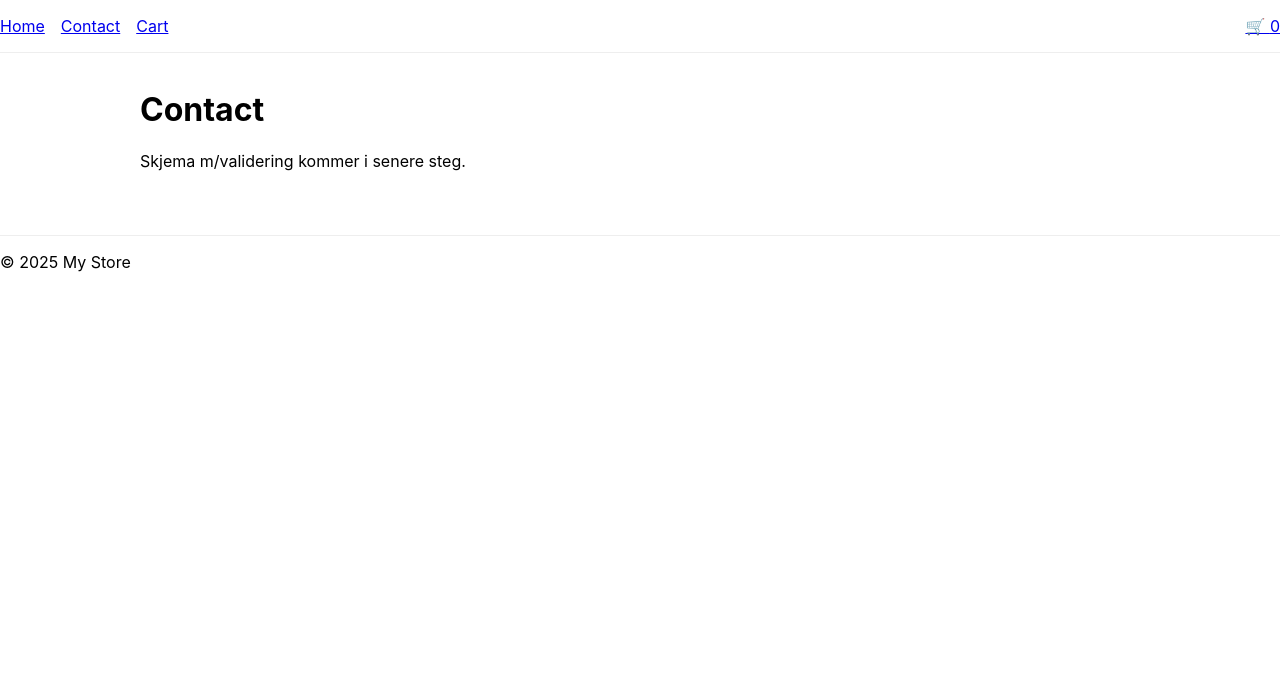
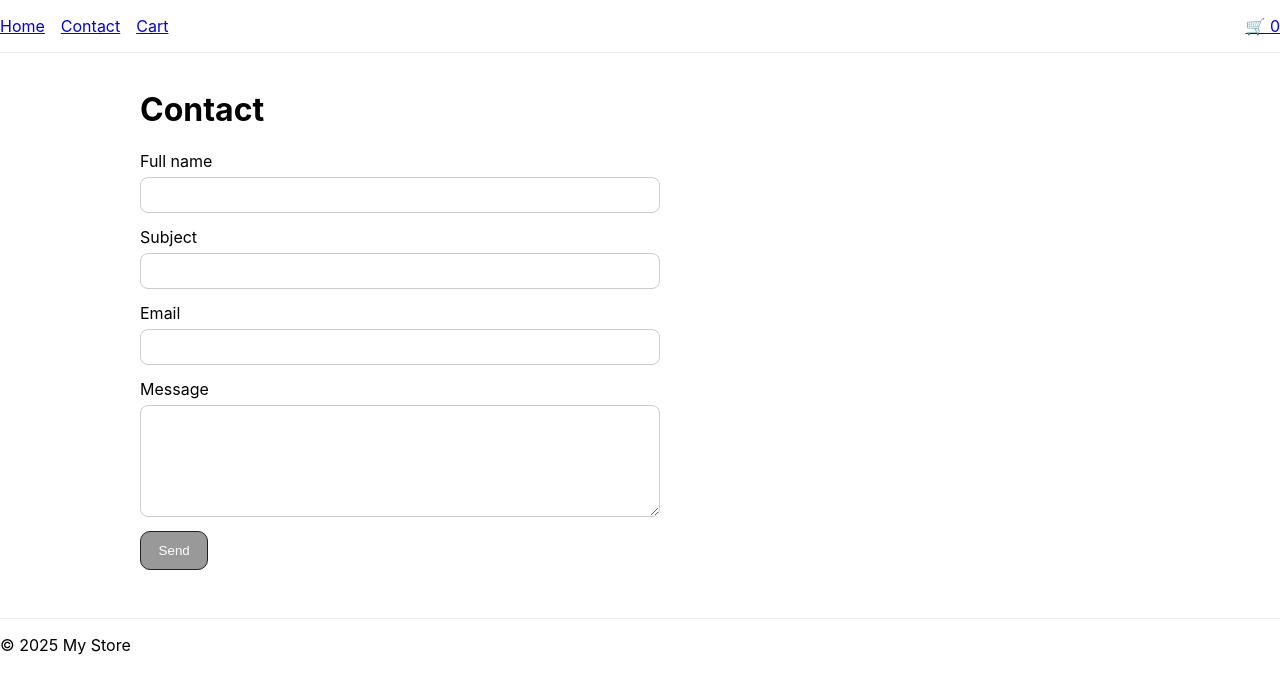
Before and after one commit to KineOnes/noroff-ecom, a React (Create React App) app: page /contact in a window 1280 px wide. Shown: the top 694 px of the page. Built offline with nearby package versions, Linux system fonts and the light colour scheme.

Commit message:
Add working contact form on contact

```diff
--- a/src/pages/ContactPage.jsx
+++ b/src/pages/ContactPage.jsx
@@ -1,8 +1,185 @@
+import { useState, useMemo } from "react";
+
+/**
+ * Krav fra brief:
+ * - Full name: min 3 tegn, required
+ * - Subject:   min 3 tegn, required
+ * - Email:     gyldig e-post, required
+ * - Body:      min 3 tegn, required
+ * - Ved suksess: console.log(data)
+ */
+
+const emailRegex = /^[^\s@]+@[^\s@]+\.[^\s@]+$/;
+
 export default function ContactPage() {
-    return (
-      <>
-        <h1>Contact</h1>
-        <p>Skjema m/validering kommer i senere steg.</p>
-      </>
-    );
+  const [values, setValues] = useState({
+    fullName: "",
+    subject: "",
+    email: "",
+    body: "",
+  });
+
+  const [touched, setTouched] = useState({
+    fullName: false,
+    subject: false,
+    email: false,
+    body: false,
+  });
+
+  // Validering
+  const errors = useMemo(() => {
+    const e = {};
+    if (!values.fullName || values.fullName.trim().length < 3) {
+      e.fullName = "Full name must be at least 3 characters.";
+    }
+    if (!values.subject || values.subject.trim().length < 3) {
+      e.subject = "Subject must be at least 3 characters.";
+    }
+    if (!values.email || !emailRegex.test(values.email)) {
+      e.email = "Please enter a valid email address.";
+    }
+    if (!values.body || values.body.trim().length < 3) {
+      e.body = "Message must be at least 3 characters.";
+    }
+    return e;
+  }, [values]);
+
+  const isValid = Object.keys(errors).length === 0;
+
+  function handleChange(e) {
+    const { name, value } = e.target;
+    setValues((v) => ({ ...v, [name]: value }));
   }
+
+  function handleBlur(e) {
+    const { name } = e.target;
+    setTouched((t) => ({ ...t, [name]: true }));
+  }
+
+  function handleSubmit(e) {
+    e.preventDefault();
+    // Marker alt som "touched" slik at feil vises
+    setTouched({ fullName: true, subject: true, email: true, body: true });
+
+    if (!isValid) return; // ikke send hvis feil
+
+    // 👍 Kravet sier "console.log the data"
+    console.log("Contact form submitted:", values);
+
+    // Valgfritt: liten tilbakemelding og reset
+    alert("Takk! Skjemaet ble sendt.");
+    setValues({ fullName: "", subject: "", email: "", body: "" });
+    setTouched({ fullName: false, subject: false, email: false, body: false });
+  }
+
+  // Enkle inline-stiler (du kan flytte til CSS senere)
+  const fieldStyle = { display: "grid", gap: 6, marginBottom: 14 };
+  const inputStyle = { padding: "0.6rem 0.8rem", borderRadius: 8, border: "1px solid #ccc" };
+  const errorStyle = { color: "crimson", fontSize: 14 };
+
+  return (
+    <>
+      <h1>Contact</h1>
+
+      <form onSubmit={handleSubmit} noValidate style={{ maxWidth: 520 }}>
+        {/* Full name */}
+        <div style={fieldStyle}>
+          <label htmlFor="fullName">Full name</label>
+          <input
+            id="fullName"
+            name="fullName"
+            type="text"
+            required
+            minLength={3}
+            value={values.fullName}
+            onChange={handleChange}
+            onBlur={handleBlur}
+            aria-invalid={touched.fullName && !!errors.fullName}
+            aria-describedby="err-fullName"
+            style={inputStyle}
+          />
+          {touched.fullName && errors.fullName && (
+            <span id="err-fullName" style={errorStyle}>{errors.fullName}</span>
+          )}
+        </div>
+
+        {/* Subject */}
+        <div style={fieldStyle}>
+          <label htmlFor="subject">Subject</label>
+          <input
+            id="subject"
+            name="subject"
+            type="text"
+            required
+            minLength={3}
+            value={values.subject}
+            onChange={handleChange}
+            onBlur={handleBlur}
+            aria-invalid={touched.subject && !!errors.subject}
+            aria-describedby="err-subject"
+            style={inputStyle}
+          />
+          {touched.subject && errors.subject && (
+            <span id="err-subject" style={errorStyle}>{errors.subject}</span>
+          )}
+        </div>
+
+        {/* Email */}
+        <div style={fieldStyle}>
+          <label htmlFor="email">Email</label>
+          <input
+            id="email"
+            name="email"
+            type="email"
+            required
+            value={values.email}
+            onChange={handleChange}
+            onBlur={handleBlur}
+            aria-invalid={touched.email && !!errors.email}
+            aria-describedby="err-email"
+            style={inputStyle}
+          />
+          {touched.email && errors.email && (
+            <span id="err-email" style={errorStyle}>{errors.email}</span>
+          )}
+        </div>
+
+        {/* Body */}
+        <div style={fieldStyle}>
+          <label htmlFor="body">Message</label>
+          <textarea
+            id="body"
+            name="body"
+            required
+            minLength={3}
+            rows={6}
+            value={values.body}
+            onChange={handleChange}
+            onBlur={handleBlur}
+            aria-invalid={touched.body && !!errors.body}
+            aria-describedby="err-body"
+            style={{ ...inputStyle, resize: "vertical" }}
+          />
+          {touched.body && errors.body && (
+            <span id="err-body" style={errorStyle}>{errors.body}</span>
+          )}
+        </div>
+
+        <button
+          type="submit"
+          disabled={!isValid}
+          style={{
+            padding: "0.7rem 1.1rem",
+            borderRadius: 10,
+            border: "1px solid #222",
+            background: isValid ? "#222" : "#999",
+            color: "white",
+            cursor: isValid ? "pointer" : "not-allowed",
+          }}
+        >
+          Send
+        </button>
+      </form>
+    </>
+  );
+}
```
